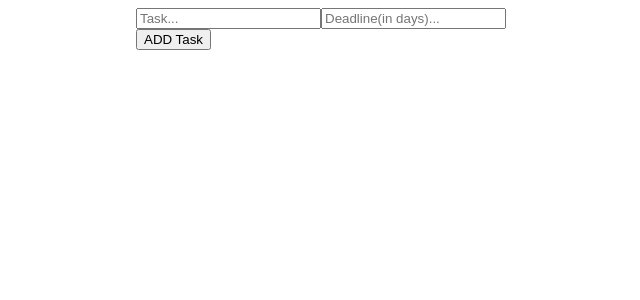
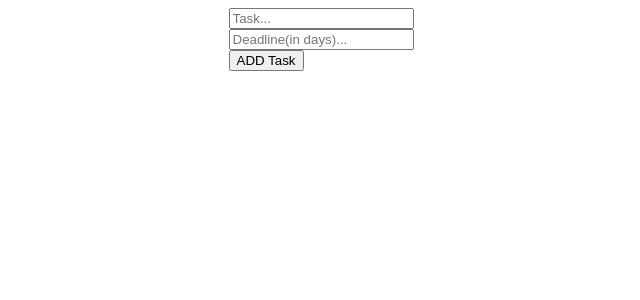
Before and after one commit to Kariuki11/app-react-to-do-list, a React (Create React App) app: page / in a window 1280 px wide. Shown: the top 300 px of the page, without its empty margins (327-967 px from the left). Built offline with nearby package versions, Linux system fonts and the light colour scheme.

Commit message:
New changes

```diff
--- a/src/App.css
+++ b/src/App.css
@@ -15,3 +15,17 @@
   justify-content: center;
   align-items: center;
 }
+
+.header .inputContainer {
+  display: flex;
+  flex-direction: column;
+}
+
+.header .input {
+  width: 200px;
+  height: 40px;
+  border: none;
+  border-top-left-radius: 8px;
+  border-top-right-radius: 8px;
+  padding-left: 10px;
+}
```
